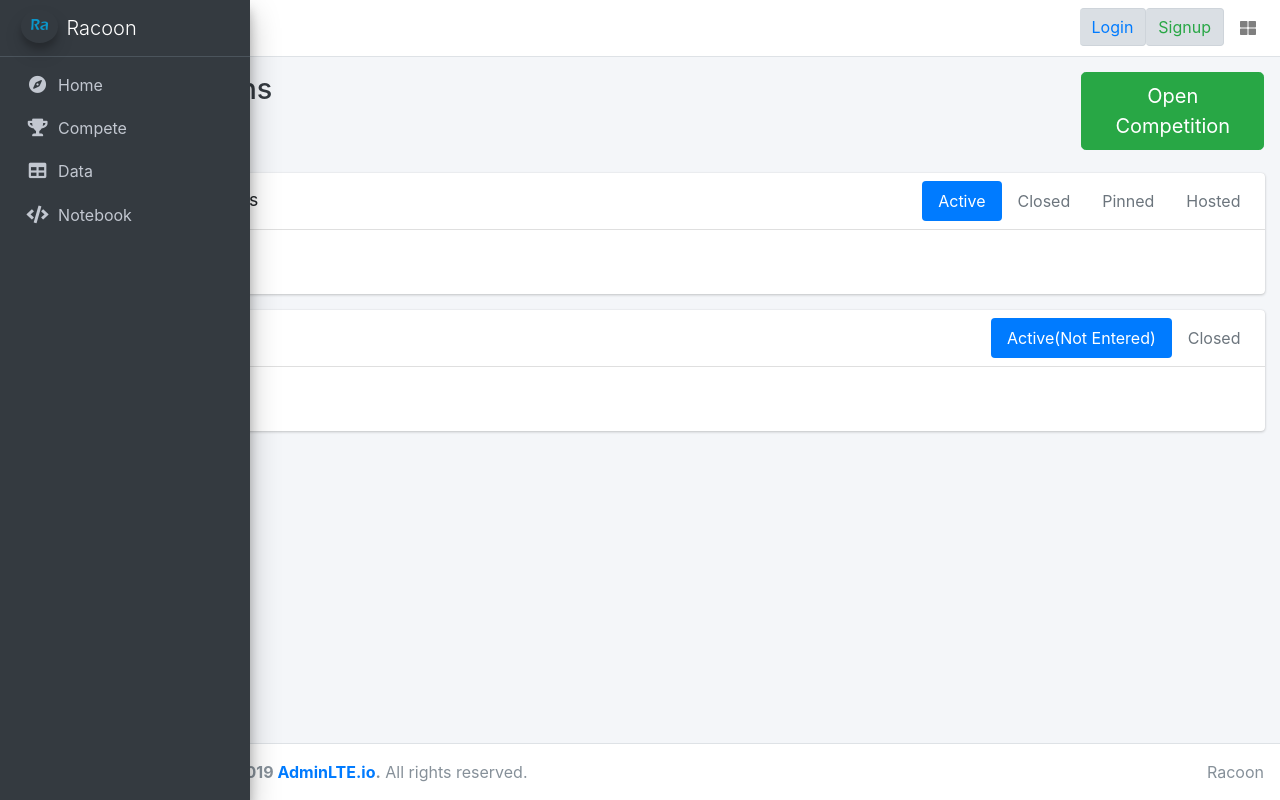
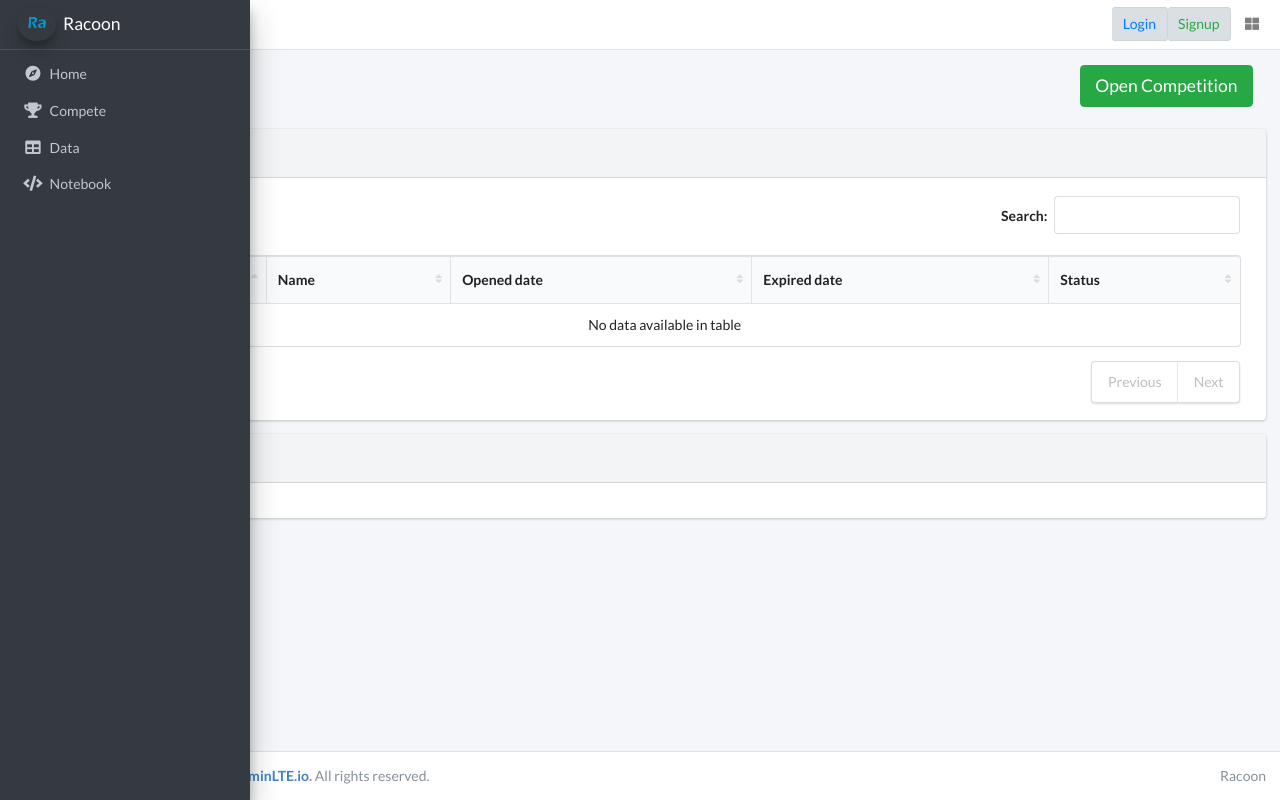
Before and after one commit to onukura/Racoon, a Flask app: template racoon/templates/compete/list.html in a window 1280 px wide. Run offline with Flask 2, Linux system fonts and the light colour scheme; the template is opened without the code that fills it, so the values that code supplies are empty; parts of the project's set-up code (start-up, migrations or seed data) failed here and were passed over; some libraries are stand-ins or nearby versions; some web fonts are replaced.

Commit message:
[wip] add competitions list view

```diff
--- /dev/null
+++ b/racoon/static/js/private/compete/list.js
@@ -0,0 +1,3 @@
+$(function () {
+    $('#table_private').DataTable();
+})
--- a/racoon/templates/compete/list.html
+++ b/racoon/templates/compete/list.html
@@ -1,9 +1,15 @@
 {% extends 'base.html' %}
 
 {% block custom_header %}
+  <link rel="stylesheet" href="{{ url_for("static", filename="plugins/semantic-ui/css/semantic.min.css") }}">
+  <link rel="stylesheet" href="{{ url_for("static", filename="plugins/datatables-semanticui/css/dataTables.semanticui.min.css") }}">
 {% endblock %}
 
 {% block custom_footer %}
+  <script src="{{ url_for('static', filename='plugins/datatables/jquery.dataTables.js') }}"></script>
+  <script src="{{ url_for('static', filename='plugins/datatables-semanticui/js/dataTables.semanticui.min.js') }}"></script>
+  <script src="{{ url_for('static', filename='plugins/semantic-ui/js/semantic.min.js') }}"></script>
+  <script src="{{ url_for('static', filename='js/private/compete/list.js') }}"></script>
 {% endblock %}
 
 {% block content_header %}
@@ -28,34 +34,36 @@
     <div class="col-12">
       <!-- Custom Tabs -->
       <div class="card">
-        <div class="card-header d-flex p-0">
+        <div class="card-header d-flex p-0 bg-gray-light">
           <h3 class="card-title p-3">Your Competitions</h3>
-          <ul class="nav nav-pills ml-auto p-2">
-            <li class="nav-item"><a class="nav-link active" href="#tab_active" data-toggle="tab">Active</a></li>
-            <li class="nav-item"><a class="nav-link" href="#tab_closed" data-toggle="tab">Closed</a></li>
-            <li class="nav-item"><a class="nav-link" href="#tab_pinned" data-toggle="tab">Pinned</a></li>
-            <li class="nav-item"><a class="nav-link" href="#tab_hosted" data-toggle="tab">Hosted</a></li>
-          </ul>
         </div><!-- /.card-header -->
         <div class="card-body">
-          <div class="tab-content">
-            <div class="tab-pane active" id="tab_active">
-              WIP
-            </div>
-            <!-- /.tab-pane -->
-            <div class="tab-pane" id="tab_closed">
-              WIP
-            </div>
-            <!-- /.tab-pane -->
-            <div class="tab-pane" id="tab_pinned">
-              WIP
-            </div>
-            <div class="tab-pane" id="tab_hosted">
-              WIP
-            </div>
-            <!-- /.tab-pane -->
-          </div>
-          <!-- /.tab-content -->
+          <table id="table_private" class="ui celled table" style="width:100%">
+            <thead>
+            <tr>
+              <th>Index</th>
+              <th>Name</th>
+              <th>Opened date</th>
+              <th>Expired date</th>
+              <th>Status</th>
+            </tr>
+            </thead>
+            <tbody>
+            {% for compete in competes %}
+              <tr>
+                <td>{{ loop.index }}</td>
+                <td><a href="{{ url_for("bp_compete.overview", compete_name=compete.name) }}" class="stretched-link">{{ compete.friendly_name }}</a></td>
+                <td>{{ compete.created_date }}</td>
+                <td>{{ compete.deadline_date }}</td>
+                {% if compete.is_open %}
+                  <td><span class="badge bg-danger">active</span></td>
+                {% else %}
+                  <td><span class="badge bg-danger">close</span></td>
+                {% endif %}
+              </tr>
+            {% endfor %}
+            </tbody>
+          </table>
         </div><!-- /.card-body -->
       </div>
       <!-- ./card -->
@@ -67,25 +75,11 @@
     <div class="col-12">
       <!-- Custom Tabs -->
       <div class="card">
-        <div class="card-header d-flex p-0">
+        <div class="card-header d-flex p-0 bg-gray-light">
           <h3 class="card-title p-3">All Competitions</h3>
-          <ul class="nav nav-pills ml-auto p-2">
-            <li class="nav-item"><a class="nav-link active" href="#tab_active" data-toggle="tab">Active(Not Entered)</a></li>
-            <li class="nav-item"><a class="nav-link" href="#tab_closed" data-toggle="tab">Closed</a></li>
-          </ul>
         </div><!-- /.card-header -->
         <div class="card-body">
-          <div class="tab-content">
-            <div class="tab-pane active" id="tab_active">
-              WIP
-            </div>
-            <!-- /.tab-pane -->
-            <div class="tab-pane" id="tab_closed">
-              WIP
-            </div>
-            <!-- /.tab-pane -->
-          </div>
-          <!-- /.tab-content -->
+
         </div><!-- /.card-body -->
       </div>
       <!-- ./card -->
```
Also changed, not shown: racoon/view/compete/compete.py (+23 -5 lines).
